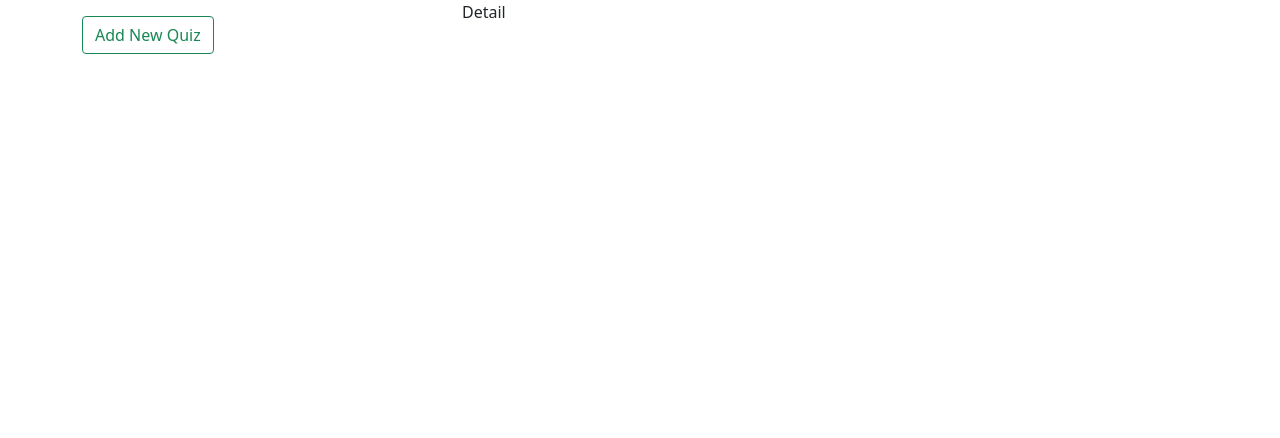
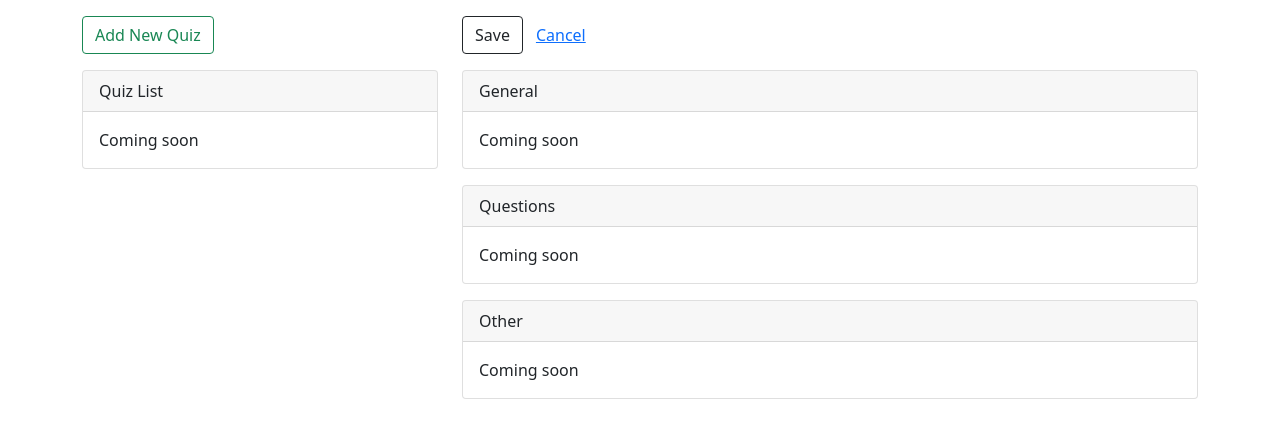
Before and after one commit to 2022-spring-jsf-online/quiz-editor, an Angular app: page / in a window 1280 px wide. Shown: the top 438 px of the page. Built offline with nearby package versions, Linux system fonts and the light colour scheme.

Commit message:
Added bootstrap cards

```diff
--- a/src/app/app.component.html
+++ b/src/app/app.component.html
@@ -4,9 +4,48 @@
             <button class="btn btn-outline-success mt-3 mb-3">
                 Add New Quiz
             </button>
+            <div class="card">
+                <div class="card-header">
+                    Quiz List
+                </div>
+                <div class="card-body">
+                    Coming soon
+                </div>
+            </div>
         </div>
         <div class="col-md-8">
-            Detail
+            <div class="mt-3 mb-3">
+                <button class="btn btn-outline-dark">
+                    Save
+                </button>
+                <button class="btn btn-link">
+                    Cancel
+                </button>
+                <div class="card mt-3">
+                    <div class="card-header">
+                        General
+                    </div>
+                    <div class="card-body">
+                        Coming soon
+                    </div>
+                </div>
+            </div>
+            <div class="card mt-3">
+                <div class="card-header">
+                    Questions
+                </div>
+                <div class="card-body">
+                    Coming soon
+                </div>
+            </div>
+            <div class="card mt-3">
+                <div class="card-header">
+                    Other
+                </div>
+                <div class="card-body">
+                    Coming soon
+                </div>
+            </div>
         </div>
     </div>
 </div>
```
